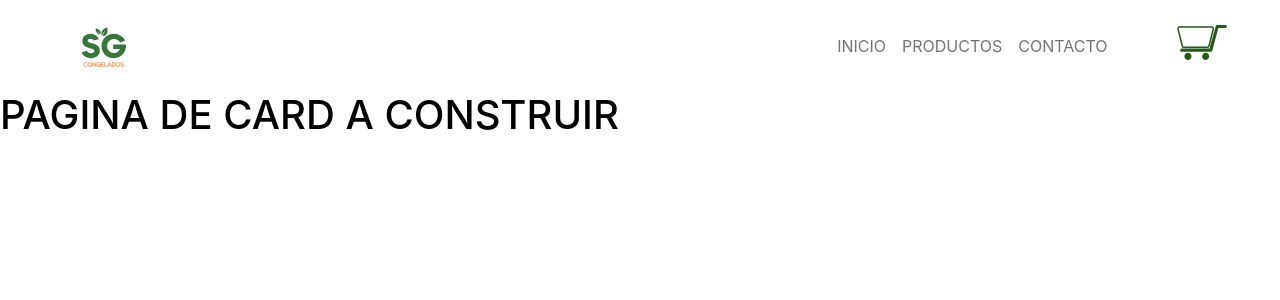
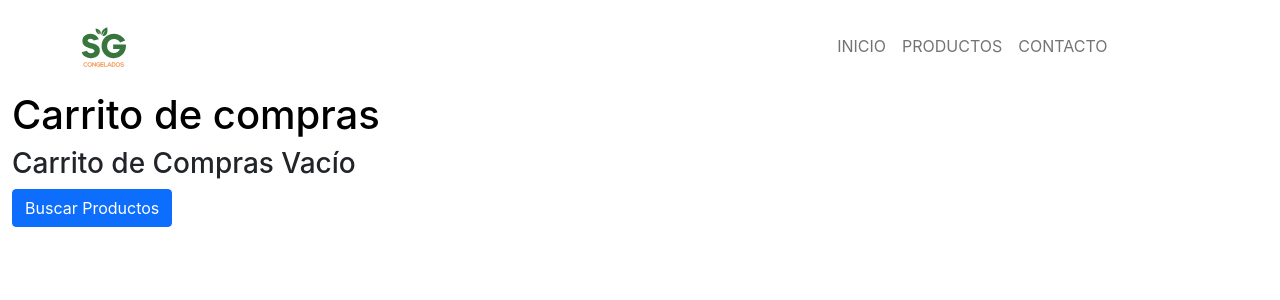
Before and after one commit to NClemente91/Ecommerce-Frontend-ReactJS-Coderhouse, a React (Create React App) app: page /card in a window 1280 px wide. Shown: the top 300 px of the page. Built offline with nearby package versions, Linux system fonts and the light colour scheme.

Commit message:
Desafio 9 - Cart View

```diff
--- a/src/components/Card/Card.css
+++ b/src/components/Card/Card.css
@@ -0,0 +1,4 @@
+.card-img-prod {
+    width: 100px;
+    height: 100px;
+}
--- a/src/components/Card/Card.js
+++ b/src/components/Card/Card.js
@@ -1,13 +1,89 @@
-import React from 'react';
+import React, {useContext} from 'react';
+import { Link } from 'react-router-dom';
+
+import { CartContext } from '../../context/CartContext';
 
 import '../Card/Card.css'
 
 const Card = () => {
+
+    const { cartState, removeItem, clear, totalQuantity, totalPrice } = useContext(CartContext);
+
+    const clearCart = () => {
+        clear();
+    }
+
+    const clearPartialCart = (ident) => {
+        removeItem(ident);
+    }
+
     return (
-        <div>
-            <h1>PAGINA DE CARD A CONSTRUIR</h1>
+        <div className="container-fluid">
+            <h1> Carrito de compras</h1>
+            <div>
+                {cartState[0].quantities === 0 ?
+                    (<div>
+                        <h3> Carrito de Compras Vacío</h3>
+                        <Link to='/categorias/todos'>
+                            <button className="btn btn-primary">
+                                Buscar Productos
+                            </button>
+                        </Link>
+                    </div>) :
+                    (<div>
+                        <table class="table">
+                            <thead>
+                                <tr>
+                                    <th scope="col">Producto</th>
+                                    <th scope="col">Descripción</th>
+                                    <th scope="col">Cantidad</th>
+                                    <th scope="col">Precio</th>
+                                    <th scope="col"></th>
+                                </tr>
+                            </thead>
+                            <tbody>
+                                {cartState.map((pC) => {
+                                    console.log(pC.items.pictureURL);
+                                        return (
+                                            <tr>
+                                                <td>
+                                                    <img src={pC.items.pictureURL} class="card-img-prod" alt="Imagen de producto"/>
+
+                                                </td>
+                                                <td>{pC.items.title}</td>
+                                                <td>{pC.quantities} un.</td>
+                                                <td>${pC.items.price}</td>
+                                                <td><button
+                                                        className="btn btn-primary"
+                                                        onClick={() => clearPartialCart(pC.items.id)}
+                                                    >
+                                                    X
+                                                    </button>
+                                                </td>
+                                            </tr>
+                                        )
+                                    })
+                                }
+                                <tr>
+                                    <td></td>
+                                    <td>TOTAL</td>
+                                    <td>{totalQuantity()} un.</td>
+                                    <td>$ {totalPrice()}</td>
+                                    <td><button
+                                            className="btn btn-danger"
+                                            onClick={() => clearCart()}
+                                        >
+                                        BORRAR CARRITO
+                                        </button>
+                                    </td>
+                                </tr>
+                            </tbody>
+                        </table>
+                    </div>)
+                }
+            </div>
         </div>
-    );
+    )
 }
 
 export default Card;
--- a/src/components/CardWidget/CardWidget.css
+++ b/src/components/CardWidget/CardWidget.css
@@ -5,6 +5,10 @@
     justify-content: center;
 }
 
+.opacityCard{
+    opacity: 0;
+}
+
 .logoCarrito-img {
     width: 50px;
     margin: 25px auto;
--- a/src/components/CardWidget/CardWidget.js
+++ b/src/components/CardWidget/CardWidget.js
@@ -1,13 +1,18 @@
-import React from 'react';
+import React, {useContext} from 'react';
 import { Link } from 'react-router-dom';
+import { CartContext } from '../../context/CartContext';
 
 import logoCarrito from '../../images/Carrito.svg'
 import '../CardWidget/CardWidget.css'
 
 const CardWidget = () => {
+
+    const { totalQuantity } = useContext(CartContext);
+
     return (
-        <div className="logoCarrito">
+        <div className={totalQuantity() === 0 ? "logoCarrito opacityCard" : "logoCarrito"}>
             <Link to='/card'>
+                <span>({totalQuantity()})</span>
                 <img className="logoCarrito-img" src={logoCarrito} alt="Carrito" />
             </Link>
         </div>
--- a/src/components/ItemDetailContainer/ItemDetailContainer.js
+++ b/src/components/ItemDetailContainer/ItemDetailContainer.js
@@ -18,7 +18,7 @@ const ItemDetailContainer = () => {
                 updatedProducts !== [] ?
                 resolve(updatedProducts) :
                 reject('Error al traer Producto')
-            }, 2000);
+            }, 500);
         });
 
         getItem
--- a/src/components/ItemListContainer/ItemListContainer.js
+++ b/src/components/ItemListContainer/ItemListContainer.js
@@ -15,7 +15,7 @@ const ItemListContainer = () => {
         const getProducts = new Promise ((resolve,reject) => {
             setTimeout(() => {
                 updatedProducts !== [] ? resolve(updatedProducts) : reject('Error al traer Productos')
-            }, 2000);
+            }, 500);
         });
 
         getProducts
--- a/src/context/CartContext.js
+++ b/src/context/CartContext.js
@@ -28,8 +28,8 @@ export const CartProvider = ({children}) => {
 
     //PARA REMOVER UN ITEM SEGUN SU ID DEL CARRITO
     const removeItem = (itemID) => {
-        const cartProductsRemoveId = cartState.findIndex(i => itemID === i.items.id);
-        setCartState(cartState.slice(cartProductsRemoveId, 1));
+        const cartStateFilter = cartState.filter(x => x.items.id !== itemID);
+        cartStateFilter.length !== 0 ? setCartState(cartStateFilter) : clear();
     }
 
     //PARA REMOVER TODOS LOS ITEM DEL CARRITO
@@ -54,7 +54,7 @@ export const CartProvider = ({children}) => {
     const totalPrice = () => {
         let cartPrice = 0;
         cartState.map(c => cartPrice += (c.items.price * c.quantities));
-        return cartPrice;
+        return cartPrice || 0;
     }
 
     return(
```
